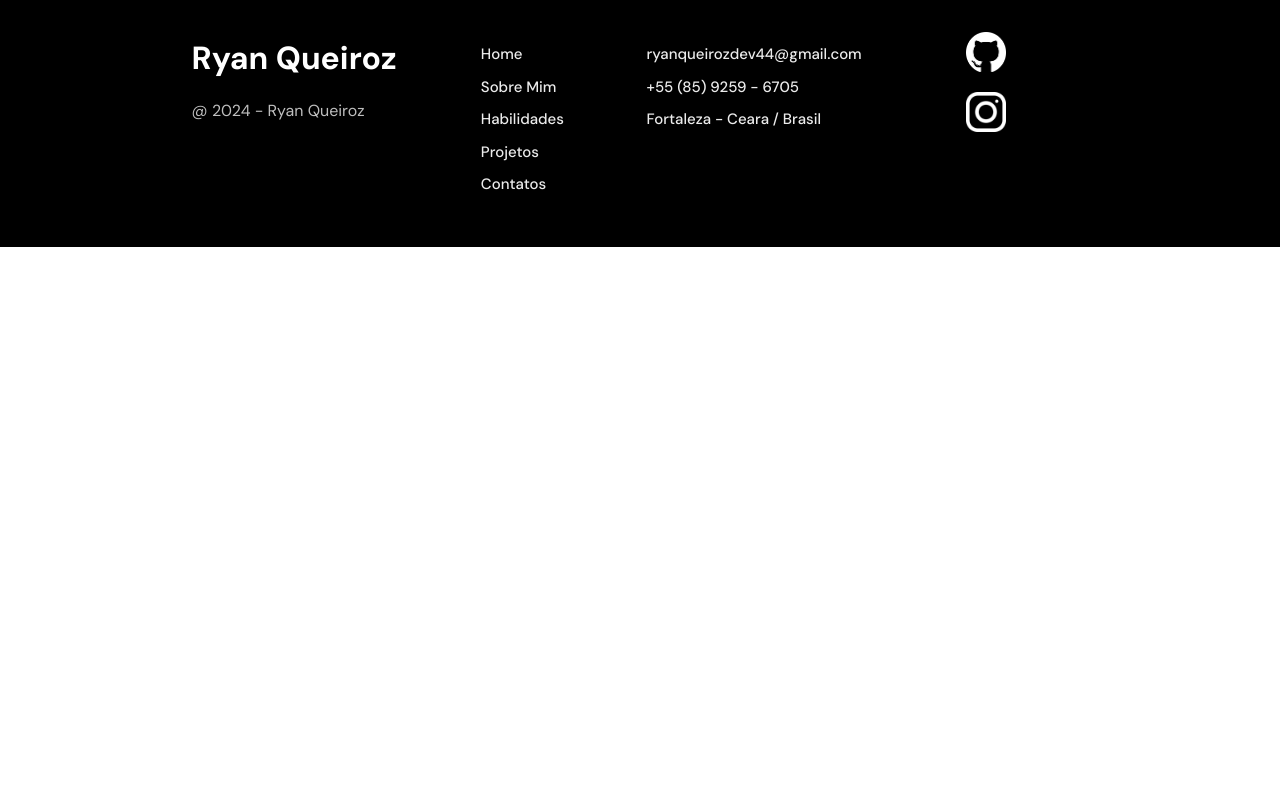
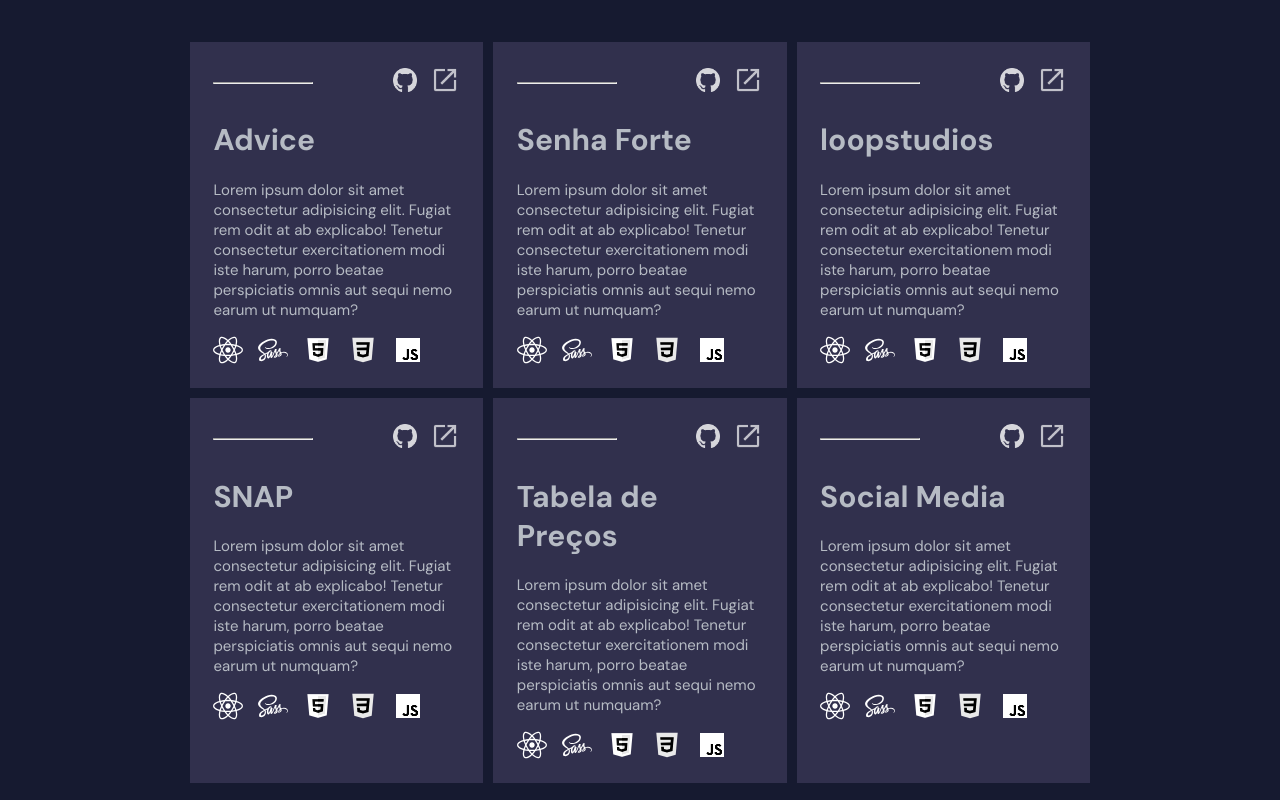
Before and after one commit to ryiianqueiroz/portfolio-1.0, a React (Create React App) app: page / in a window 1280 px wide. Shown: the part 2420-3220 px from the top of the page. Before the commit the page ends 2667 px from the top, so only its background shows below. Built offline with nearby package versions, Linux system fonts and the light colour scheme.

Commit message:
other projects

```diff
--- a/src/components/Projects/Projects.css
+++ b/src/components/Projects/Projects.css
@@ -8,6 +8,30 @@
   margin-bottom: 50px;
   width: 250px;
   border-bottom: 2px solid rgb(182, 187, 196);
+}
+
+.icon-skills {
+  display: flex;
+  gap: 15px;
+}
+.icon-skills img {
+  width: 30px;
+  height: 30px;
+  filter: brightness(0) invert(1);
+  cursor: pointer;
+}
+.icon-skills img:nth-child(5) {
+  transform: scale(1);
+}
+.icon-skills img:nth-child(4) {
+  transform: scale(0.86);
+}
+.icon-skills img:nth-child(3), .icon-skills img:nth-child(4) {
+  filter: grayscale(100%) brightness(70%) contrast(300%) invert(2);
+}
+.icon-skills img:nth-child(5) {
+  filter: grayscale(100%) brightness(100%) contrast(2) invert(0);
+  transform: scale(0.8);
 }
 
 .projects {
@@ -56,29 +80,6 @@
 .projects .project .project-info #p-info-project {
   margin-top: 30px;
   max-width: 310px;
-}
-.projects .project .project-info .icon-skills {
-  display: flex;
-  gap: 15px;
-}
-.projects .project .project-info .icon-skills img {
-  width: 30px;
-  height: 30px;
-  filter: brightness(0) invert(1);
-  cursor: pointer;
-}
-.projects .project .project-info .icon-skills img:nth-child(5) {
-  transform: scale(1);
-}
-.projects .project .project-info .icon-skills img:nth-child(4) {
-  transform: scale(0.86);
-}
-.projects .project .project-info .icon-skills img:nth-child(3), .projects .project .project-info .icon-skills img:nth-child(4) {
-  filter: grayscale(100%) brightness(70%) contrast(300%) invert(2);
-}
-.projects .project .project-info .icon-skills img:nth-child(5) {
-  filter: grayscale(100%) brightness(100%) contrast(2) invert(0);
-  transform: scale(0.8);
 }
 .projects .project .project-info .links-project {
   display: flex;
@@ -131,4 +132,57 @@
   margin-left: 20px;
 }
 
+.other-projects {
+  display: grid;
+  grid-template-columns: 1fr 1fr 1fr;
+  max-width: 900px;
+  margin: auto;
+  margin-top: 150px;
+  gap: 10px;
+}
+.other-projects img {
+  width: 30px;
+  height: 30px;
+}
+.other-projects .ot-project {
+  background-color: rgb(49, 48, 77);
+  padding: 8%;
+  font-size: 15px;
+  transition: 0.25s ease-in-out;
+}
+.other-projects .ot-project:hover {
+  transform: translateY(-1.5%);
+}
+.other-projects .ot-project .links-ot-project {
+  display: flex;
+  align-items: center;
+  justify-content: space-between;
+}
+.other-projects .ot-project .links-ot-project hr {
+  width: 100px;
+  height: 1px;
+  display: flex;
+  margin: 0;
+}
+.other-projects .ot-project .links-ot-project .links-ot {
+  display: flex;
+  gap: 10px;
+}
+.other-projects .ot-project .links-ot-project .links-ot a img {
+  cursor: pointer;
+}
+.other-projects .ot-project .links-ot-project .links-ot #git-icon {
+  transform: scale(0.8);
+  filter: opacity(0.8);
+}
+.other-projects .ot-project .links-ot-project .links-ot #git-icon:hover {
+  filter: opacity(1);
+}
+.other-projects .ot-project .links-ot-project .links-ot #link-icon {
+  filter: opacity(0.7) invert(1);
+}
+.other-projects .ot-project .links-ot-project .links-ot #link-icon:hover {
+  filter: invert(1);
+}
+
 /*# sourceMappingURL=Projects.css.map */
--- a/src/components/Projects/Projects.js
+++ b/src/components/Projects/Projects.js
@@ -37,10 +37,10 @@ function Projects() {
               </div>
 
               <div className="links-project">
-                <a href="#">
+                <a href="https://github.com/ryiianqueiroz/insure-react-project">
                   <button><img src={GitHub} alt="#" /> Código</button>
                 </a>
-                <a href="#">
+                <a href="https://ryiianqueiroz.github.io/insure-react-project/">
                   <button><img id="open-link" src={OpenLink} alt="#" />Veja</button>
                 </a>
               </div>
@@ -68,10 +68,10 @@ function Projects() {
               </div>
 
               <div className="links-project">
-                <a href="#">
+                <a href="https://github.com/ryiianqueiroz/tip-calculator-react">
                   <button><img src={GitHub} alt="#" /> Código</button>
                 </a>
-                <a href="#">
+                <a href="https://ryiianqueiroz.github.io/tip-calculator-react/">
                   <button><img id="open-link" src={OpenLink} alt="#" />Veja</button>
                 </a>
               </div>
@@ -99,10 +99,10 @@ function Projects() {
               </div>
 
               <div className="links-project">
-                <a href="#">
+                <a href="https://github.com/ryiianqueiroz/react-sunnyside-responsive">
                   <button><img src={GitHub} alt="#" /> Código</button>
                 </a>
-                <a href="#">
+                <a href="https://ryiianqueiroz.github.io/react-sunnyside-responsive/">
                   <button><img id="open-link" src={OpenLink} alt="#" />Veja</button>
                 </a>
               </div>
@@ -111,6 +111,136 @@ function Projects() {
           </div>
 
         </div>
+
+        <div className="other-projects">
+
+          <div className="ot-project">
+            <div className="links-ot-project">
+              <hr />
+
+              <div className="links-ot">
+                <a href="https://github.com/ryiianqueiroz/advice-generator-api-react"><img src={GitHub} alt="#" id="git-icon" /></a>
+                <a href="https://ryiianqueiroz.github.io/advice-generator-api-react/"><img src={OpenLink} alt="#" id="link-icon" /></a>
+              </div>
+            </div>
+
+            <h1>Advice</h1>
+            <p>Lorem ipsum dolor sit amet consectetur adipisicing elit. Fugiat rem odit at ab explicabo! Tenetur consectetur exercitationem modi iste harum, porro beatae perspiciatis omnis aut sequi nemo earum ut numquam?</p>
+            <div className="icon-skills">
+                <img src={React} alt="react-icon" />
+                <img src={SASS} alt="sass-icon" />
+                <img src={HTML} alt="html-icon" />
+                <img src={CSS} alt="css-icon" />
+                <img src={JS} alt="js-icon" />
+            </div>
+          </div>
+
+          <div className="ot-project">
+            <div className="links-ot-project">
+              <hr />
+
+              <div className="links-ot">
+                <a href="https://github.com/ryiianqueiroz/password-generator"><img src={GitHub} alt="#" id="git-icon" /></a>
+                <a href="https://ryiianqueiroz.github.io/password-generator/"><img src={OpenLink} alt="#" id="link-icon" /></a>
+              </div>
+            </div>
+
+            <h1>Senha Forte</h1>
+            <p>Lorem ipsum dolor sit amet consectetur adipisicing elit. Fugiat rem odit at ab explicabo! Tenetur consectetur exercitationem modi iste harum, porro beatae perspiciatis omnis aut sequi nemo earum ut numquam?</p>
+            <div className="icon-skills">
+                <img src={React} alt="react-icon" />
+                <img src={SASS} alt="sass-icon" />
+                <img src={HTML} alt="html-icon" />
+                <img src={CSS} alt="css-icon" />
+                <img src={JS} alt="js-icon" />
+            </div>
+          </div>
+
+          <div className="ot-project">
+            <div className="links-ot-project">
+              <hr />
+
+              <div className="links-ot">
+                <a href="https://github.com/ryiianqueiroz/loopstudios-react-project"><img src={GitHub} alt="#" id="git-icon" /></a>
+                <a href="https://ryiianqueiroz.github.io/loopstudios-react-project/"><img src={OpenLink} alt="#" id="link-icon" /></a>
+              </div>
+            </div>
+
+            <h1>loopstudios</h1>
+            <p>Lorem ipsum dolor sit amet consectetur adipisicing elit. Fugiat rem odit at ab explicabo! Tenetur consectetur exercitationem modi iste harum, porro beatae perspiciatis omnis aut sequi nemo earum ut numquam?</p>
+            <div className="icon-skills">
+                <img src={React} alt="react-icon" />
+                <img src={SASS} alt="sass-icon" />
+                <img src={HTML} alt="html-icon" />
+                <img src={CSS} alt="css-icon" />
+                <img src={JS} alt="js-icon" />
+            </div>
+          </div>
+
+          <div className="ot-project">
+            <div className="links-ot-project">
+              <hr />
+
+              <div className="links-ot">
+                <a href="https://github.com/ryiianqueiroz/snap-tailwind"><img src={GitHub} alt="#" id="git-icon"/></a>
+                <a href="https://ryiianqueiroz.github.io/snap-tailwind/"><img src={OpenLink} alt="#" id="link-icon"/></a>
+              </div>
+            </div>
+
+            <h1>SNAP</h1>
+            <p>Lorem ipsum dolor sit amet consectetur adipisicing elit. Fugiat rem odit at ab explicabo! Tenetur consectetur exercitationem modi iste harum, porro beatae perspiciatis omnis aut sequi nemo earum ut numquam?</p>
+            <div className="icon-skills">
+                <img src={React} alt="react-icon" />
+                <img src={SASS} alt="sass-icon" />
+                <img src={HTML} alt="html-icon" />
+                <img src={CSS} alt="css-icon" />
+                <img src={JS} alt="js-icon" />
+            </div>
+          </div>
+
+          <div className="ot-project">
+            <div className="links-ot-project">
+              <hr />
+
+              <div className="links-ot">
+                <a href="https://github.com/ryiianqueiroz/react-pricing-component"><img src={GitHub} alt="#" id="git-icon" /></a>
+                <a href="https://ryiianqueiroz.github.io/react-pricing-component/"><img src={OpenLink} alt="#" id="link-icon" /></a>
+              </div>
+            </div>
+
+            <h1>Tabela de Preços</h1>
+            <p>Lorem ipsum dolor sit amet consectetur adipisicing elit. Fugiat rem odit at ab explicabo! Tenetur consectetur exercitationem modi iste harum, porro beatae perspiciatis omnis aut sequi nemo earum ut numquam?</p>
+            <div className="icon-skills">
+                <img src={React} alt="react-icon" />
+                <img src={SASS} alt="sass-icon" />
+                <img src={HTML} alt="html-icon" />
+                <img src={CSS} alt="css-icon" />
+                <img src={JS} alt="js-icon" />
+            </div>
+          </div>
+
+          <div className="ot-project">
+            <div className="links-ot-project">
+              <hr />
+
+              <div className="links-ot">
+                <a href="https://github.com/ryiianqueiroz/social-media-dashboard"><img src={GitHub} alt="#" id="git-icon" /></a>
+                <a href="https://ryiianqueiroz.github.io/social-media-dashboard/"><img src={OpenLink} alt="#" id="link-icon" /></a>
+              </div>
+            </div>
+
+            <h1>Social Media</h1>
+            <p>Lorem ipsum dolor sit amet consectetur adipisicing elit. Fugiat rem odit at ab explicabo! Tenetur consectetur exercitationem modi iste harum, porro beatae perspiciatis omnis aut sequi nemo earum ut numquam?</p>
+            <div className="icon-skills">
+                <img src={React} alt="react-icon" />
+                <img src={SASS} alt="sass-icon" />
+                <img src={HTML} alt="html-icon" />
+                <img src={CSS} alt="css-icon" />
+                <img src={JS} alt="js-icon" />
+            </div>
+          </div>
+
+        </div>
       </>
     );
   }
--- a/src/components/Projects/Projects.scss
+++ b/src/components/Projects/Projects.scss
@@ -8,6 +8,35 @@
     margin-bottom: 50px;
     width: 250px;
     border-bottom: 2px solid rgb(182, 187, 196);
+}
+
+.icon-skills{
+    display: flex;
+    gap: 15px;
+
+    img{
+        width: 30px;
+        height: 30px;
+        filter: brightness(0) invert(1);
+        cursor: pointer;
+
+        &:nth-child(5){
+            transform: scale(1);
+        }
+
+        &:nth-child(4){
+            transform: scale(0.86);
+        }
+
+        &:nth-child(3), &:nth-child(4){
+            filter: grayscale(100%) brightness(70%) contrast(300%) invert(2);
+        }
+
+        &:nth-child(5){
+            filter: grayscale(100%) brightness(100%) contrast(2) invert(0);
+            transform: scale(0.8);
+        }
+    }
 }
 
 .projects{
@@ -64,35 +93,6 @@
             #p-info-project{
                 margin-top: 30px;
                 max-width: 310px;
-            }
-
-            .icon-skills{
-                display: flex;
-                gap: 15px;
-
-                img{
-                    width: 30px;
-                    height: 30px;
-                    filter: brightness(0) invert(1);
-                    cursor: pointer;
-
-                    &:nth-child(5){
-                        transform: scale(1);
-                    }
-
-                    &:nth-child(4){
-                        transform: scale(0.86);
-                    }
-
-                    &:nth-child(3), &:nth-child(4){
-                        filter: grayscale(100%) brightness(70%) contrast(300%) invert(2);
-                    }
-
-                    &:nth-child(5){
-                        filter: grayscale(100%) brightness(100%) contrast(2) invert(0);
-                        transform: scale(0.8);
-                    }
-                }
             }
 
             .links-project{
@@ -157,3 +157,69 @@
         }
     }
 }
+
+.other-projects{
+    display: grid;
+    grid-template-columns: 1fr 1fr 1fr;
+    max-width: 900px;
+    margin: auto;
+    margin-top: 150px;
+    gap: 10px;
+
+    img{
+        width: 30px;
+        height: 30px;
+    }
+
+    .ot-project{
+        background-color: rgb(49, 48, 77);
+        padding: 8%;
+        font-size: 15px;
+        transition: 0.25s ease-in-out;
+
+        &:hover{
+            transform: translateY(-1.5%);
+        }
+
+        .links-ot-project{
+            display: flex;
+            align-items: center;
+            justify-content: space-between;
+
+            hr{
+                width: 100px;
+                height: 1px;
+                display: flex;
+                margin: 0;
+            }
+
+            .links-ot{
+                display: flex;
+                gap: 10px;
+
+                a{
+                    img{
+                        cursor: pointer;
+                    }
+                }
+
+                #git-icon{
+                    transform: scale(0.8);
+                    filter: opacity(0.8);
+
+                    &:hover{
+                        filter: opacity(1);
+                    }
+                }
+
+                #link-icon{
+                    filter: opacity(0.7) invert(1);
+
+                    &:hover{
+                        filter: invert(1);
+                    }
+                }
+            }
+        }
+    }
+}
```
Also changed, not shown: 1 other file (tests, documents, lock files or other folders).
